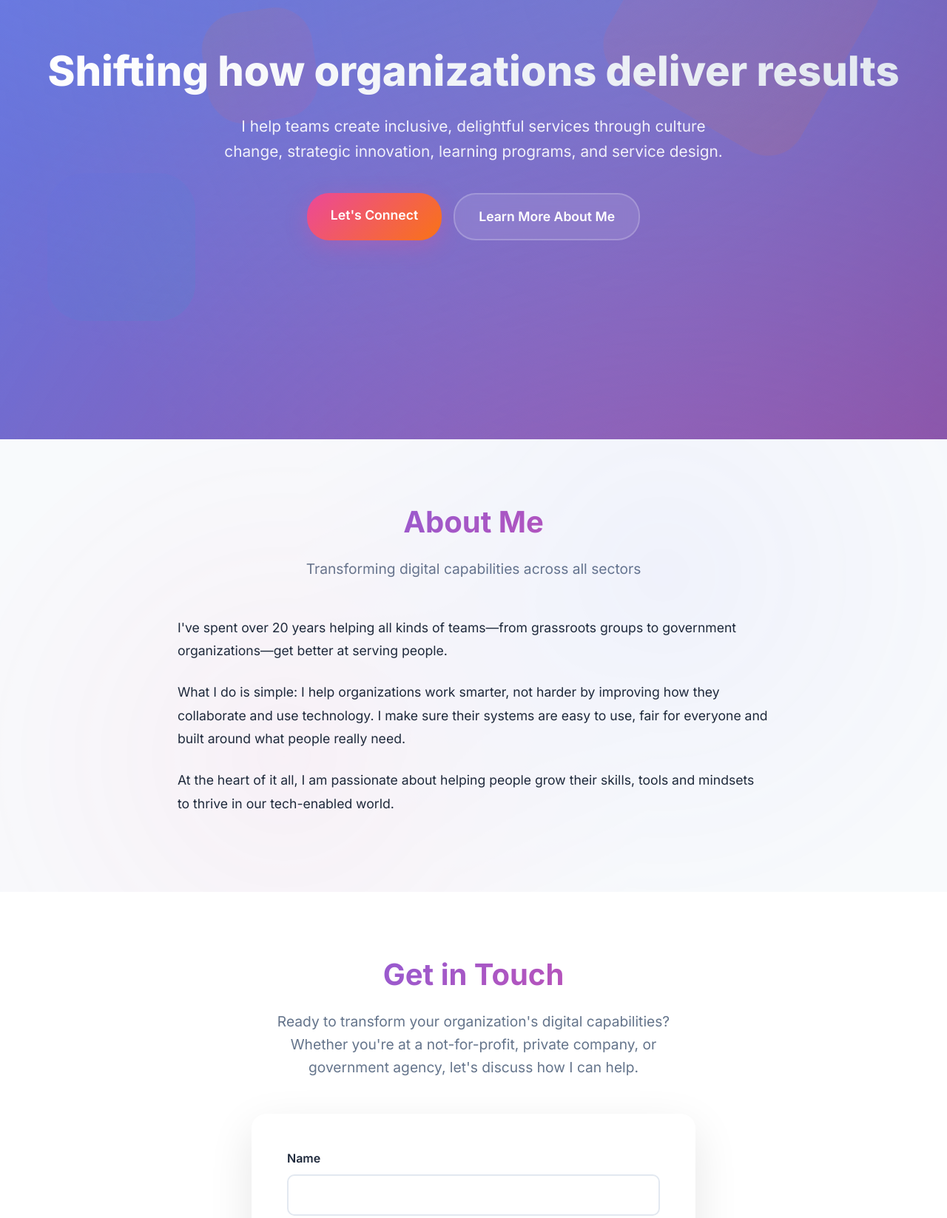
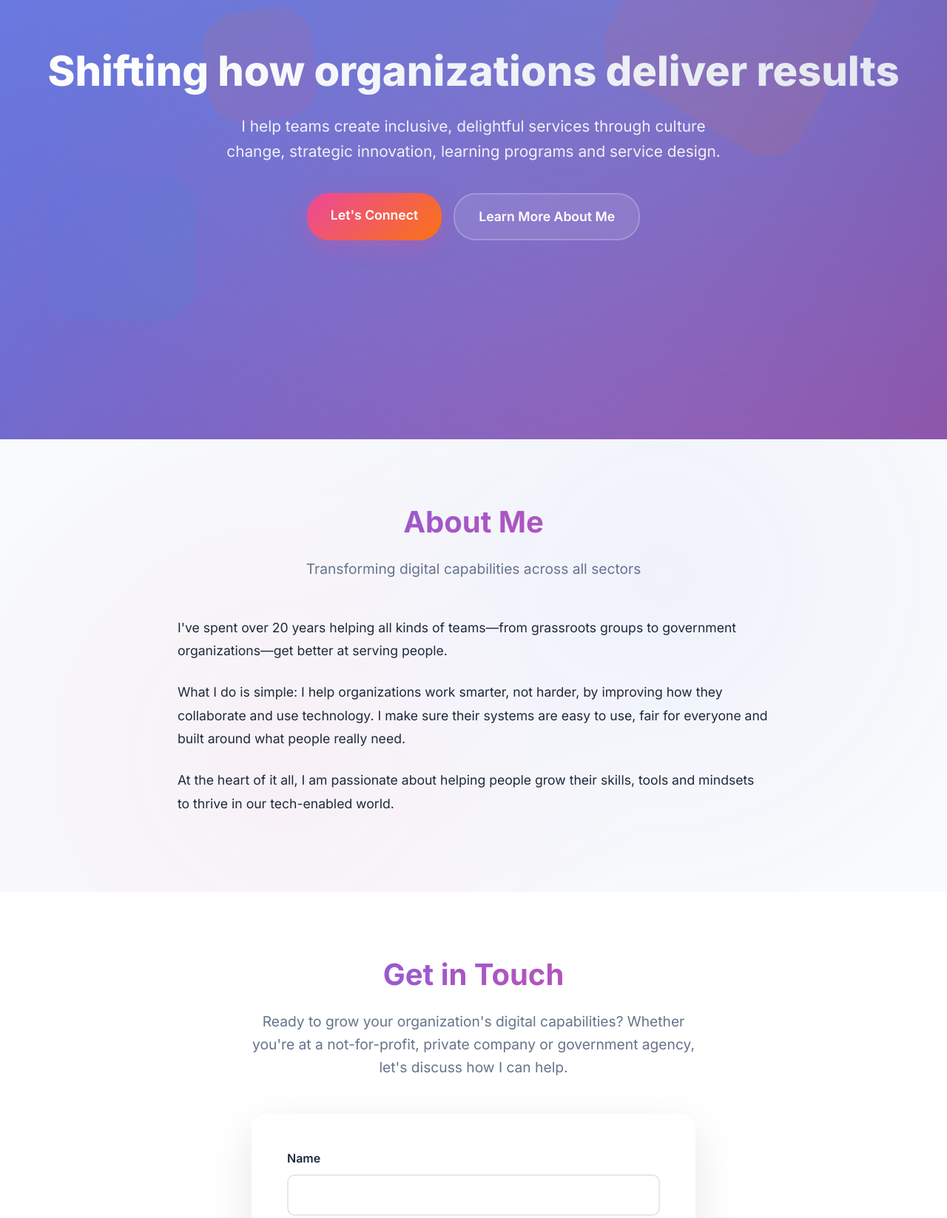
Before and after one commit to daphneen/daphnee.ca, a plain HTML site: page index.html in a window 1280 px wide. Shown: the part 206-1853 px from the top of the page at 74% size. Drawn offline with Linux system fonts and the light colour scheme.

Commit message:
Update index.html

```diff
--- a/index.html
+++ b/index.html
@@ -458,7 +458,7 @@
         <div class="container">
             <div class="hero-content">
                 <h1>Shifting how organizations deliver results</h1>
-                <p>I help teams create inclusive, delightful services through culture change, strategic innovation, learning programs, and service design.</p>
+                <p>I help teams create inclusive, delightful services through culture change, strategic innovation, learning programs and service design.</p>
                 <div class="cta-buttons">
                     <a href="#contact" class="btn-primary">Let's Connect</a>
                     <a href="#about" class="btn-secondary">Learn More About Me</a>
@@ -475,7 +475,7 @@
             <div class="about-content">
                 <p>I've spent over 20 years helping all kinds of teams—from grassroots groups to government organizations—get better at serving people.</p>
 
-                <p>What I do is simple: I help organizations work smarter, not harder by improving how they collaborate and use technology. I make sure their systems are easy to use, fair for everyone and built around what people really need.</p>
+                <p>What I do is simple: I help organizations work smarter, not harder, by improving how they collaborate and use technology. I make sure their systems are easy to use, fair for everyone and built around what people really need.</p>
 
                 <p>At the heart of it all, I am passionate about helping people grow their skills, tools and mindsets to thrive in our tech-enabled world.</p>
             </div>
@@ -485,7 +485,7 @@
     <section id="contact" class="services">
         <div class="container">
             <h2 class="section-title">Get in Touch</h2>
-            <p class="section-subtitle">Ready to transform your organization's digital capabilities? Whether you're at a not-for-profit, private company, or government agency, let's discuss how I can help.</p>
+            <p class="section-subtitle">Ready to grow your organization's digital capabilities? Whether you're at a not-for-profit, private company or government agency, let's discuss how I can help.</p>
 
             <div class="contact-form-container">
                 <form class="contact-form">
@@ -517,7 +517,7 @@
 
                     <div class="form-group">
                         <label for="message">Message</label>
-                        <textarea id="message" name="message" rows="5" placeholder="Tell me about your digital transformation challenges and goals..." required></textarea>
+                        <textarea id="message" name="message" rows="5" placeholder="Tell me about your business challenges and goals..." required></textarea>
                     </div>
 
                     <button type="submit" class="btn-submit">Send Message</button>
```
